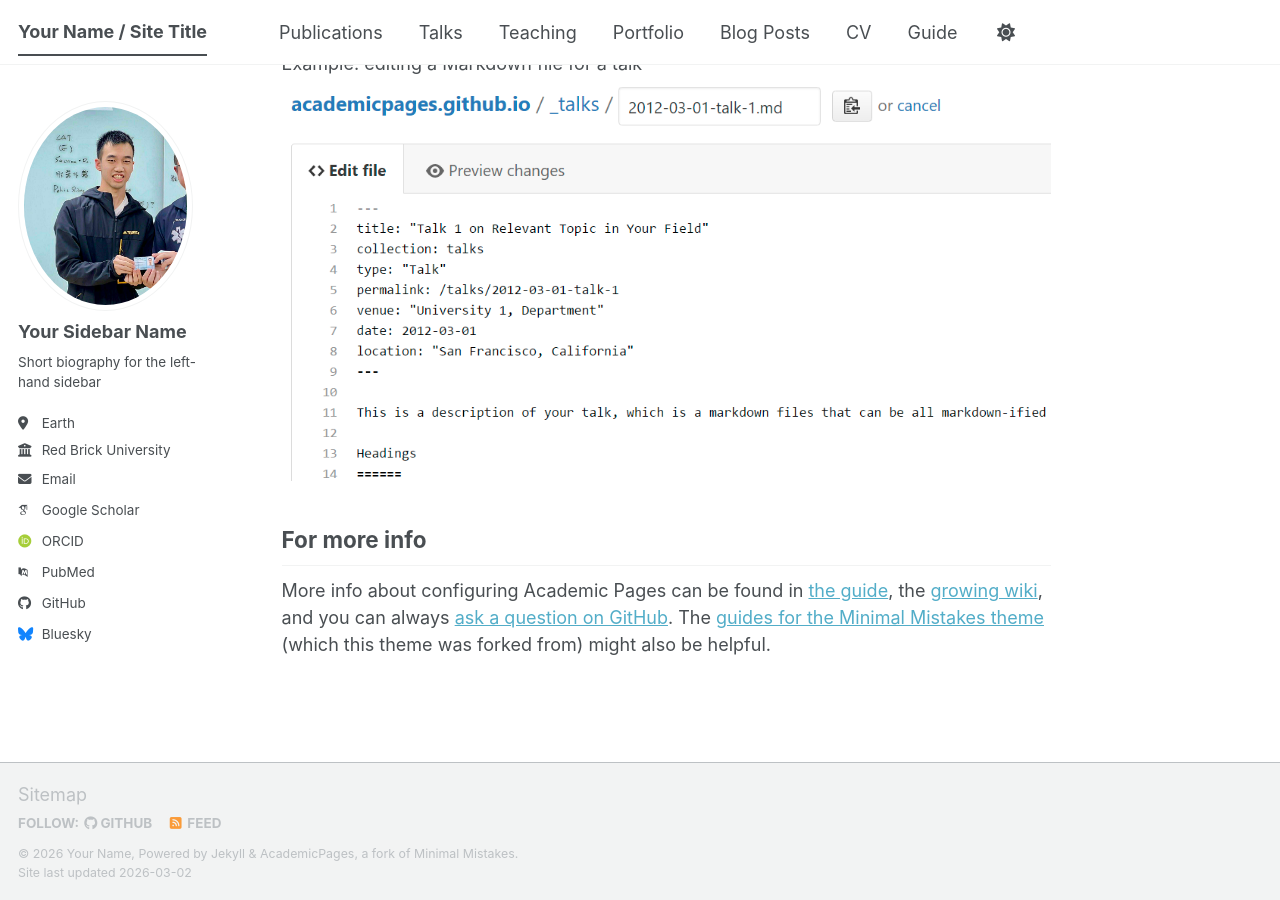
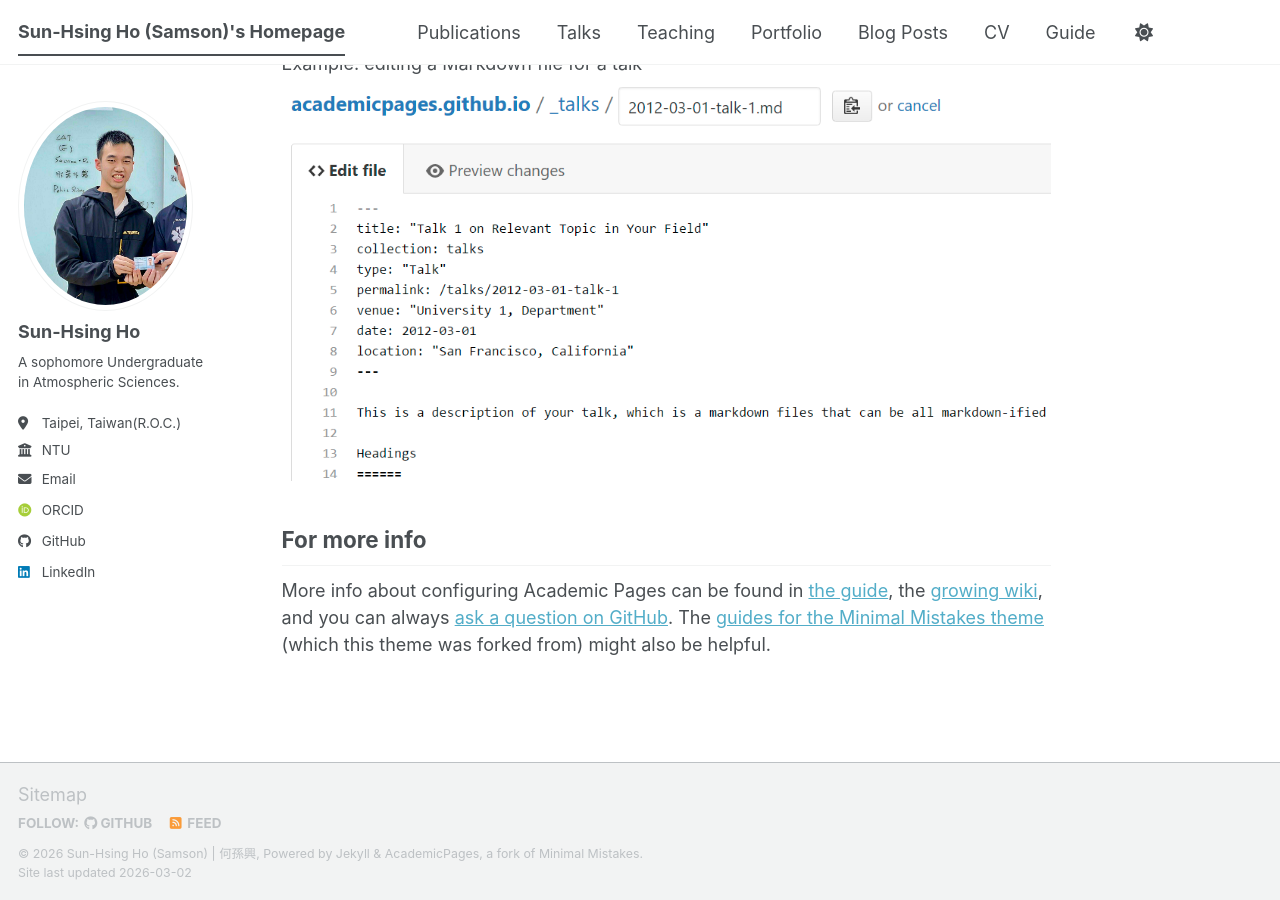
Before and after one commit to Samson-Ho/Samson-Ho.github.io, a Jekyll site: the page built from _pages/about.md, in a window 1280 px wide and 900 px high, scrolled down 2720 px. Built offline with Jekyll 4.4.1, drawn with Linux system fonts in a browser that asks for light colours; some web fonts are replaced; a script bundle is joined from its source files by our own code; library files that are not in the unit come from our copies.

Commit message:
Update personal details in _config.yml

```diff
--- a/_config.yml
+++ b/_config.yml
@@ -9,14 +9,14 @@
 # Basic Site Settings
 locale                   : "en-US"
 site_theme               : "default" # The available themes options are "default", "air", "sunrise", "mint", "dirt" and "contrast"
-title                    : "Your Name / Site Title"
+title                    : "Sun-Hsing Ho (Samson)'s Homepage"
 title_separator          : "-"
-name                     : &name "Your Name"
-description              : &description "Your Name's academic portfolio"   # Update this with a general description of your site, this is the default if not overridden by a page
-url                      : https://academicpages.github.io # The base hostname & protocol for your site e.g. "https://[your GitHub username].github.io",
+name                     : &name "Sun-Hsing Ho (Samson)  |  何孫興"
+description              : &description "Sun-Hsing Ho (Samson)'s Homepage"   # Update this with a general description of your site, this is the default if not overridden by a page
+url                      : https://Samson-Ho.github.io # The base hostname & protocol for your site e.g. "https://[your GitHub username].github.io",
                                                            # or if you already have some other page hosted on Github then use "https://[your GitHub username].github.io/[Your Repo Name]"
 baseurl                  : "" # the subpath of your site, e.g. "/blog"
-repository               : "academicpages/academicpages.github.io"
+repository               : "https://github.com/Samson-Ho/Samson-Ho.github.io/"
 
 # Site Author - The following control what appear as part of the author content on the side bar.
 #               If a field is blank the icon and link will not appear, otherwise it will be shown.
@@ -24,24 +24,24 @@ repository               : "academicpages/academicpages.github.io"
 author:
   # Biographic information
   avatar           : "profile.png"
-  name             : "Your Sidebar Name"
+  name             : "Sun-Hsing Ho"
   pronouns         : # example: "she/her"
-  bio              : "Short biography for the left-hand sidebar"
-  location         : "Earth"
-  employer         : "Red Brick University"
+  bio              : "A sophomore Undergraduate in Atmospheric Sciences."
+  location         : "Taipei, Taiwan(R.O.C.)"
+  employer         : "NTU"
   uri              : # URL
-  email            : "none@example.org"
+  email            : "b13209041@g.ntu.edu.tw"
 
   # Academic websites
   academia         : # URL
   arxiv            : # URL - Update with the correct link to your profile
-  googlescholar    : "https://scholar.google.com/citations?user=PS_CX0AAAAAJ"
+  googlescholar    : #"https://scholar.google.com/citations?user=PS_CX0AAAAAJ"
   inspire-hep      : # URL
   impactstory      : # URL
-  orcid            : "https://orcid.org/yourorcidurl"
+  orcid            : "https://orcid.org/0009-0002-1134-299X"
   semantic         : # URL
   ssrn             : # URL
-  pubmed           : "https://www.ncbi.nlm.nih.gov/pubmed/?term=john+snow"
+  pubmed           : # URL
   researchgate     : # URL
   scopus           : # URL
   zotero           : # URL
@@ -51,13 +51,13 @@ author:
   bitbucket        : # Username - Update with your username on the site
   codepen          : # Username
   dribbble         : # Username
-  github           : "academicpages"
+  github           : "https://github.com/Samson-Ho"
   kaggle           : # Username
   stackoverflow    : # User number or user number and name (i.e., use "1" or "1/jeff-atwood")
 
   # Social media
   artstation       : # Username
-  bluesky          : "bsky.app" # Replace this with you Bluesky username
+  bluesky          : # Username
   facebook         : # Username
   flickr           : # Username
   foursquare       : # Username
@@ -66,7 +66,7 @@ author:
   keybase          : # Username
   instagram        : # Username
   lastfm           : # Username
-  linkedin         : # Username
+  linkedin         : "sun-hsing-ho-413797205"
   mastodon         : # URL
   medium           : # URL
   pinterest        : # Username
```
